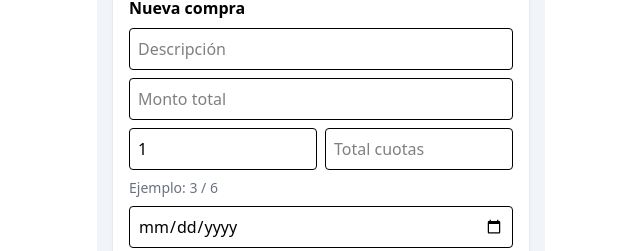
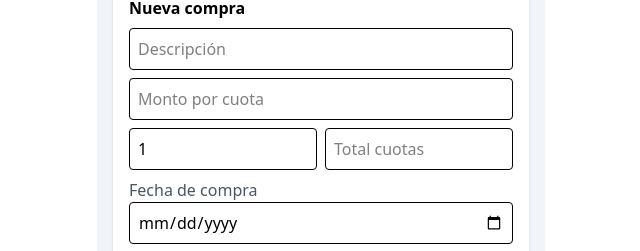
Before and after one commit to beenacoder/control-tarjeta, a React (Vite) app: page / in a window 1280 px wide. Shown: the part 316-567 px from the top of the page, without its empty margins (319-959 px from the left). Built offline with nearby package versions, Linux system fonts and the light colour scheme.

Commit message:
monto de cuotas

```diff
--- a/src/components/ListadoCompras.jsx
+++ b/src/components/ListadoCompras.jsx
@@ -19,8 +19,8 @@ export default function ListadoCompras({ compras, onEliminar }) {
                     <div>
                         <div className="font-medium">{c.descripcion}</div>
                         <div className="text-sm text-gray-500">
-                            {c.cuotaActual}/{c.cuotasTotales} · $
-                            {c.montoTotal.toFixed(2)}
+                            {c.cuotaActual}/{c.cuotas} · $
+                            {c.monto}
                         </div>
                     </div>
 
--- a/src/components/NuevaCompra.jsx
+++ b/src/components/NuevaCompra.jsx
@@ -1,4 +1,8 @@
 import { useState } from "react";
+
+
+
+
 
 export default function NuevaCompra({ onAdd }) {
   const [form, setForm] = useState({
@@ -10,27 +14,21 @@ export default function NuevaCompra({ onAdd }) {
   });
 
   function submit() {
-    if (!form.descripcion) return;
+    if (!form.descripcion || !form.monto || !form.cuotas) return;
 
     const cuotas = Number(form.cuotas);
     const cuotaActual = Number(form.cuotaActual);
-
-    if (!form.descripcion || !form.fechaCompra) {
-      alert("Completá descripción y fecha");
-    return
-    }
 
     if (cuotaActual < 1 || cuotaActual > cuotas) {
       alert("La cuota actual debe estar entre 1 y el total de cuotas");
       return;
     }
 
-
     onAdd({
       id: crypto.randomUUID(),
       descripcion: form.descripcion,
-      montoTotal: Number(form.monto),
-      cuotasTotales: cuotas,
+      monto: Number(form.monto), // 👈 monto mensual
+      cuotas,
       cuotaActual,
       fechaCompra: form.fechaCompra,
     });
@@ -52,19 +50,15 @@ export default function NuevaCompra({ onAdd }) {
         type="text"
         placeholder="Descripción"
         value={form.descripcion}
-        onChange={e =>
-          setForm({ ...form, descripcion: e.target.value })
-        }
+        onChange={e => setForm({ ...form, descripcion: e.target.value })}
         className="w-full border rounded p-2 mb-2"
       />
 
       <input
         type="number"
-        placeholder="Monto total"
+        placeholder="Monto por cuota"
         value={form.monto}
-        onChange={e =>
-          setForm({ ...form, monto: e.target.value })
-        }
+        onChange={e => setForm({ ...form, monto: e.target.value })}
         className="w-full border rounded p-2 mb-2"
       />
 
@@ -74,9 +68,7 @@ export default function NuevaCompra({ onAdd }) {
           min="1"
           placeholder="Cuota actual"
           value={form.cuotaActual}
-          onChange={e =>
-            setForm({ ...form, cuotaActual: e.target.value })
-          }
+          onChange={e => setForm({ ...form, cuotaActual: e.target.value })}
           className="w-1/2 border rounded p-2"
         />
 
@@ -85,23 +77,16 @@ export default function NuevaCompra({ onAdd }) {
           min="1"
           placeholder="Total cuotas"
           value={form.cuotas}
-          onChange={e =>
-            setForm({ ...form, cuotas: e.target.value })
-          }
+          onChange={e => setForm({ ...form, cuotas: e.target.value })}
           className="w-1/2 border rounded p-2"
         />
       </div>
 
-      <p className="text-sm text-gray-500 mb-2">
-        Ejemplo: 3 / 6
-      </p>
-
+      <label className="text-gray-600">Fecha de compra</label>
       <input
         type="date"
         value={form.fechaCompra}
-        onChange={e =>
-          setForm({ ...form, fechaCompra: e.target.value })
-        }
+        onChange={e => setForm({ ...form, fechaCompra: e.target.value })}
         className="w-full border rounded p-2 mb-3"
       />
 
@@ -114,3 +99,130 @@ export default function NuevaCompra({ onAdd }) {
     </div>
   );
 }
+
+
+
+
+
+
+
+
+
+
+
+// import { useState } from "react";
+
+// export default function NuevaCompra({ onAdd }) {
+//   const [form, setForm] = useState({
+//     descripcion: "",
+//     monto: "",
+//     cuotas: "",
+//     cuotaActual: "1",
+//     fechaCompra: "",
+//   });
+
+//   function submit() {
+//     if (!form.descripcion) return;
+
+//     const cuotas = Number(form.cuotas);
+//     const cuotaActual = Number(form.cuotaActual);
+
+//     if (!form.descripcion || !form.fechaCompra) {
+//       alert("Completá descripción y fecha");
+//     return
+//     }
+
+//     if (cuotaActual < 1 || cuotaActual > cuotas) {
+//       alert("La cuota actual debe estar entre 1 y el total de cuotas");
+//       return;
+//     }
+
+
+//     onAdd({
+//       id: crypto.randomUUID(),
+//       descripcion: form.descripcion,
+//       montoTotal: Number(form.monto),
+//       cuotasTotales: cuotas,
+//       cuotaActual,
+//       fechaCompra: form.fechaCompra,
+//     });
+
+//     setForm({
+//       descripcion: "",
+//       monto: "",
+//       cuotas: "",
+//       cuotaActual: "1",
+//       fechaCompra: "",
+//     });
+//   }
+
+//   return (
+//     <div className="bg-white rounded-xl shadow p-4">
+//       <h3 className="font-semibold mb-2">Nueva compra</h3>
+
+//       <input
+//         type="text"
+//         placeholder="Descripción"
+//         value={form.descripcion}
+//         onChange={e =>
+//           setForm({ ...form, descripcion: e.target.value })
+//         }
+//         className="w-full border rounded p-2 mb-2"
+//       />
+
+//       <input
+//         type="number"
+//         placeholder="Monto total"
+//         value={form.monto}
+//         onChange={e =>
+//           setForm({ ...form, monto: e.target.value })
+//         }
+//         className="w-full border rounded p-2 mb-2"
+//       />
+
+//       <div className="flex gap-2 mb-2">
+//         <input
+//           type="number"
+//           min="1"
+//           placeholder="Cuota actual"
+//           value={form.cuotaActual}
+//           onChange={e =>
+//             setForm({ ...form, cuotaActual: e.target.value })
+//           }
+//           className="w-1/2 border rounded p-2"
+//         />
+
+//         <input
+//           type="number"
+//           min="1"
+//           placeholder="Total cuotas"
+//           value={form.cuotas}
+//           onChange={e =>
+//             setForm({ ...form, cuotas: e.target.value })
+//           }
+//           className="w-1/2 border rounded p-2"
+//         />
+//       </div>
+
+//       <p className="text-sm text-gray-500 mb-2">
+//         Ejemplo: 3 / 6
+//       </p>
+
+//       <input
+//         type="date"
+//         value={form.fechaCompra}
+//         onChange={e =>
+//           setForm({ ...form, fechaCompra: e.target.value })
+//         }
+//         className="w-full border rounded p-2 mb-3"
+//       />
+
+//       <button
+//         onClick={submit}
+//         className="w-full bg-blue-600 text-white rounded py-2"
+//       >
+//         Agregar
+//       </button>
+//     </div>
+//   );
+// }
--- a/src/utils/cuotas.js
+++ b/src/utils/cuotas.js
@@ -1,30 +1,61 @@
 export default function generarCuotas(compra) {
   const cuotas = [];
+  const fecha = new Date(compra.fechaCompra);
 
-  const montoCuota = compra.montoTotal / compra.cuotasTotales;
-  const fechaBase = new Date(compra.fechaCompra);
-
-  // Ajustamos la fecha a la cuota actual
-  fechaBase.setMonth(
-    fechaBase.getMonth() + (compra.cuotaActual - 1)
-  );
-
-  for (let nro = compra.cuotaActual; nro <= compra.cuotasTotales; nro++) {
-    const f = new Date(fechaBase);
-    f.setMonth(fechaBase.getMonth() + (nro - compra.cuotaActual));
+  for (let i = 0; i < compra.cuotas; i++) {
+    const f = new Date(fecha);
+    f.setMonth(f.getMonth() + i);
 
     cuotas.push({
-      id: `${compra.id}-${nro}`, // 👈 id único por cuota
       compraId: compra.id,
       descripcion: compra.descripcion,
-      nro,
-      total: compra.cuotasTotales,
-      monto: montoCuota,
-      mes: f.getMonth(),       // 0-11
+      nro: i + 1,
+      total: compra.cuotas,
+      monto: compra.monto, // 👈 monto mensual fijo
+      mes: f.getMonth(),
       anio: f.getFullYear(),
-      pagada: false
+      pagada: false,
     });
   }
 
   return cuotas;
 }
+
+
+
+
+
+
+
+
+
+// export default function generarCuotas(compra) {
+//   const cuotas = [];
+
+//   const montoCuota = compra.montoTotal / compra.cuotasTotales;
+//   const fechaBase = new Date(compra.fechaCompra);
+
+//   // Ajustamos la fecha a la cuota actual
+//   fechaBase.setMonth(
+//     fechaBase.getMonth() + (compra.cuotaActual - 1)
+//   );
+
+//   for (let nro = compra.cuotaActual; nro <= compra.cuotasTotales; nro++) {
+//     const f = new Date(fechaBase);
+//     f.setMonth(fechaBase.getMonth() + (nro - compra.cuotaActual));
+
+//     cuotas.push({
+//       id: `${compra.id}-${nro}`, // 👈 id único por cuota
+//       compraId: compra.id,
+//       descripcion: compra.descripcion,
+//       nro,
+//       total: compra.cuotasTotales,
+//       monto: montoCuota,
+//       mes: f.getMonth(),       // 0-11
+//       anio: f.getFullYear(),
+//       pagada: false
+//     });
+//   }
+
+//   return cuotas;
+// }
```
